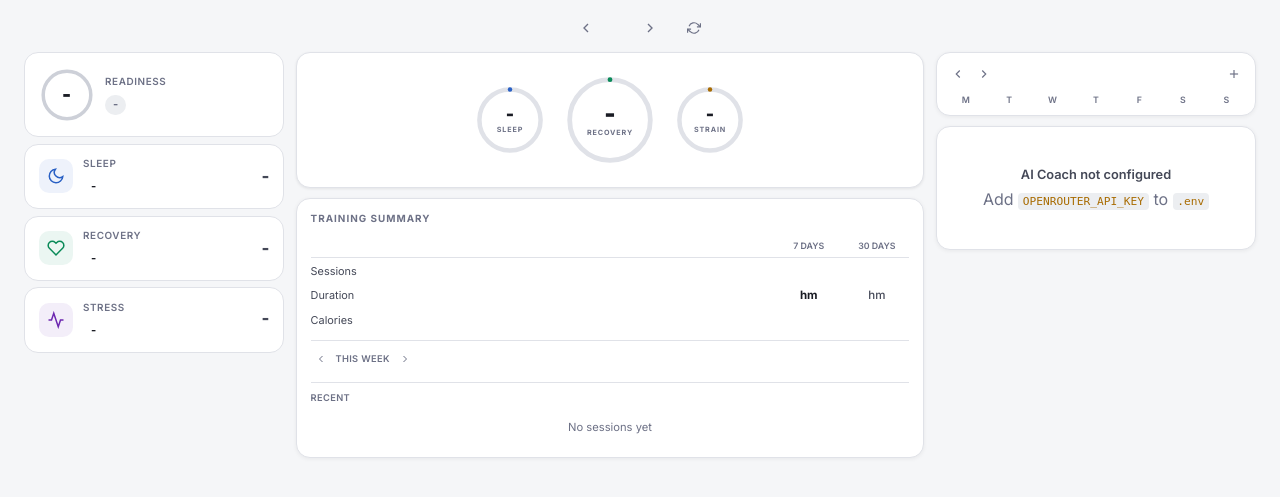
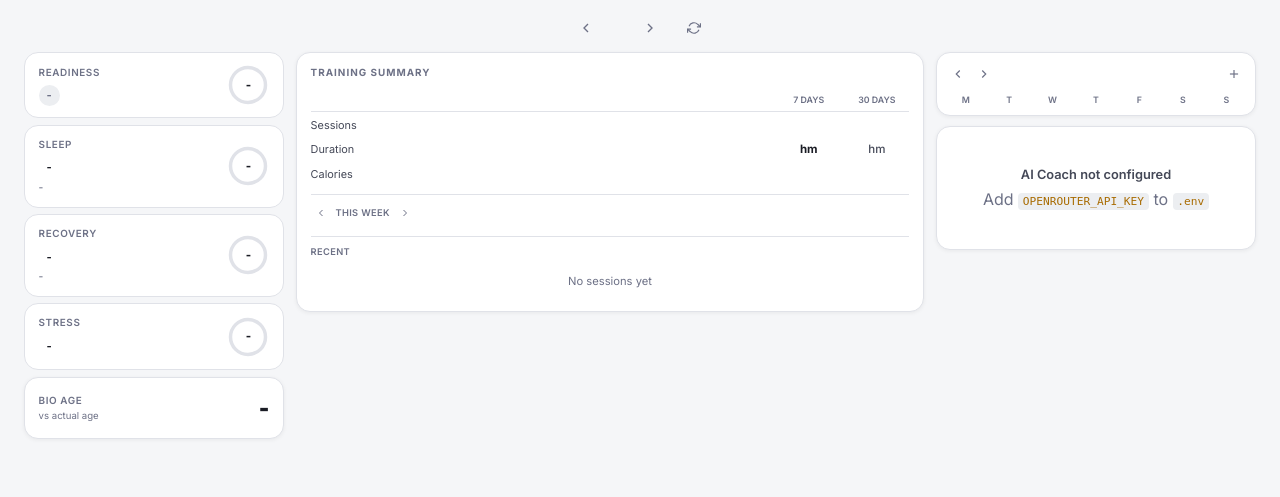
Before and after one commit to bgonc/polar-coach, a Flask app: template templates/dashboard.html in a window 1280 px wide. Shown: the part 48-545 px from the top of the page. Run offline with Flask 3, Linux system fonts and the light colour scheme; the template is opened without the code that fills it, so the values that code supplies are empty.

Commit message:
Replace hero rings with mini rings in score cards, add Bio Age
Score cards now have small circular gauges on the right side:
- Readiness: ring with score, colored by level
- Sleep: ring with score, subtitle shows duration
- Recovery: ring with ANS charge mapped to percentage
- Stress: ring with stress score

Bio Age card:
- Calculated from resting HR, HRV, sleep score, stress vs population averages
- Shows bio age (e.g. 43.2) and difference from actual age
- Green if younger, red if older

Removed the standalone hero rings section (was empty/redundant).

Co-Authored-By: Claude Opus 4.6 (1M context) <noreply@anthropic.com>

```diff
--- a/app.py
+++ b/app.py
@@ -295,6 +295,7 @@ def dashboard(date=None):
         summaries=summaries,
         training_summary=training_summary,
         events_json=json.dumps(_get_cached_events()),
+        profile=get_profile(),
         errors=errors,
         selected_date=date_str,
         is_today=date_str == datetime.now().strftime("%Y-%m-%d"),
--- a/static/style.css
+++ b/static/style.css
@@ -89,61 +89,20 @@ body { font-family: 'Inter', -apple-system, sans-serif; background: var(--bg); c
 .col { display: flex; flex-direction: column; gap: 0.6rem; }
 .col-header { font-size: 0.62rem; font-weight: 700; letter-spacing: 0.14em; text-transform: uppercase; color: var(--text3); padding: 0; margin: 0; }
 
-/* Hero Rings */
-.hero-rings {
-    display: flex;
-    align-items: center;
-    justify-content: center;
-    gap: 1rem;
-    padding: 1.2rem 0;
-    background: var(--surface);
-    border: 1px solid var(--border);
-    border-radius: var(--r);
-    box-shadow: 0 1px 3px rgba(0,0,0,0.08);
-}
+/* Mini rings in score cards */
+.mini-ring { position: relative; width: 42px; height: 42px; flex-shrink: 0; }
+.mini-ring svg { width: 100%; height: 100%; transform: rotate(-90deg); }
+.ring-track { fill: none; stroke: var(--border); stroke-width: 4; }
+.ring-progress { fill: none; stroke-width: 4; stroke-linecap: round; transition: stroke-dasharray 0.6s ease, stroke 0.4s ease; stroke-dasharray: 0 126; }
+.mini-ring-val { position: absolute; inset: 0; display: flex; align-items: center; justify-content: center; font-size: 0.72rem; font-weight: 800; color: var(--text); }
 
-.hero-ring {
-    position: relative;
-    width: 72px;
-    height: 72px;
-}
+.score-sub { display: block; font-size: 0.65rem; color: var(--text3); font-weight: 500; margin-top: 0.1rem; }
 
-.hero-ring svg { width: 100%; height: 100%; transform: rotate(-90deg); }
-.ring-track { fill: none; stroke: var(--border); stroke-width: 5; }
-.ring-progress { fill: none; stroke-width: 5; stroke-linecap: round; transition: stroke-dasharray 0.8s ease, stroke 0.4s ease; }
-
-.hero-ring-main {
-    width: 96px;
-    height: 96px;
-}
-
-.hero-ring-text {
-    position: absolute;
-    inset: 0;
-    display: flex;
-    flex-direction: column;
-    align-items: center;
-    justify-content: center;
-}
-
-.hero-ring-val {
-    font-size: 1.1rem;
-    font-weight: 900;
-    line-height: 1;
-    color: var(--text);
-}
-
-.hero-ring-val-lg {
-    font-size: 1.5rem;
-}
-
-.hero-ring-label {
-    font-size: 0.45rem;
-    font-weight: 700;
-    letter-spacing: 0.12em;
-    color: var(--text3);
-    margin-top: 0.15rem;
-}
+/* Bio Age card */
+.card-bio-age { padding: 0.6rem 0.85rem; }
+.bio-age-row { display: flex; align-items: center; justify-content: space-between; }
+.bio-age-val { font-size: 1.4rem; font-weight: 900; }
+.bio-age-sub { display: block; font-size: 0.6rem; color: var(--text3); margin-top: 0.1rem; }
 
 /* Cards */
 .card { background: var(--surface); border: 1px solid var(--border); border-radius: var(--r); padding: 0.85rem; transition: background-color 0.3s ease, border-color 0.3s ease; box-shadow: 0 1px 3px rgba(0,0,0,0.08); }
@@ -170,13 +129,8 @@ body { font-family: 'Inter', -apple-system, sans-serif; background: var(--bg); c
 .pill-red { background: var(--red-dim); color: var(--red); }
 .pill-dim { background: var(--bg2); color: var(--text3); }
 
-/* Readiness hero card */
+/* Readiness card */
 .readiness-card { transition: border-color 0.3s ease, border-left-width 0.3s ease; }
-.readiness-card .score-top { padding: 0.85rem; }
-.readiness-ring { position: relative; width: 56px; height: 56px; flex-shrink: 0; }
-.readiness-ring svg { width: 100%; height: 100%; }
-.readiness-ring circle:last-child { transition: stroke-dasharray 0.6s ease; }
-.readiness-val { position: absolute; inset: 0; display: flex; align-items: center; justify-content: center; font-size: 1.2rem; font-weight: 900; }
 
 .score-mini { font-size: 1.05rem; font-weight: 800; color: var(--text2); flex-shrink: 0; }
 .stress-mini-wrap { display: flex; flex-direction: column; align-items: flex-end; gap: 0.2rem; flex-shrink: 0; }
--- a/templates/dashboard.html
+++ b/templates/dashboard.html
@@ -32,43 +32,39 @@
     <!-- ========== LEFT: Status ========== -->
     <div class="col col-left">
 
-        <!-- Score Cards -->
+        <!-- Score Cards with mini rings -->
         <div class="score-cards">
-            <!-- Readiness (hero card) -->
             <div class="score-card readiness-card" onclick="this.classList.toggle('expanded')">
                 <div class="score-top">
-                    <div class="readiness-ring">
-                        <svg viewBox="0 0 80 80">
-                            <circle cx="40" cy="40" r="34" fill="none" stroke="var(--border2)" stroke-width="5"/>
-                            <circle id="readinessRing" cx="40" cy="40" r="34" fill="none" stroke-width="5" stroke-linecap="round"
-                                style="stroke-dasharray: 0 214; transform: rotate(-90deg); transform-origin: center;"/>
-                        </svg>
-                        <span id="readinessVal" class="readiness-val">-</span>
-                    </div>
                     <div class="score-main">
                         <span class="score-name">Readiness</span>
                         <span id="readinessPill" class="pill pill-dim">-</span>
                     </div>
+                    <div class="mini-ring" id="readinessRingWrap">
+                        <svg viewBox="0 0 48 48"><circle cx="24" cy="24" r="20" class="ring-track"/><circle cx="24" cy="24" r="20" class="ring-progress" id="readinessRing"/></svg>
+                        <span class="mini-ring-val" id="readinessVal">-</span>
+                    </div>
                 </div>
                 <div class="score-detail" id="readinessDetail">
                     <div class="detail-row"><span>Score</span><span id="dReadiness">-</span></div>
-                    <div class="detail-row"><span>Sleep contribution</span><span id="dReadSleep">-</span></div>
-                    <div class="detail-row"><span>Recovery contribution</span><span id="dReadRecov">-</span></div>
-                    <div class="detail-row"><span>Stress contribution</span><span id="dReadStress">-</span></div>
+                    <div class="detail-row"><span>Sleep</span><span id="dReadSleep">-</span></div>
+                    <div class="detail-row"><span>Recovery</span><span id="dReadRecov">-</span></div>
+                    <div class="detail-row"><span>Stress</span><span id="dReadStress">-</span></div>
                     <div id="readinessContributors" class="readiness-contributors"></div>
                 </div>
             </div>
 
             <div class="score-card" onclick="this.classList.toggle('expanded')">
                 <div class="score-top">
-                    <div class="score-icon sleep-bg">
-                        <svg viewBox="0 0 24 24" fill="none" stroke="currentColor" stroke-width="2" width="18" height="18"><path d="M21 12.79A9 9 0 1 1 11.21 3 7 7 0 0 0 21 12.79z"/></svg>
-                    </div>
                     <div class="score-main">
                         <span class="score-name">Sleep</span>
                         <span id="sleepPill" class="pill">-</span>
+                        <span class="score-sub" id="sleepMini">-</span>
                     </div>
-                    <span id="sleepMini" class="score-mini">-</span>
+                    <div class="mini-ring">
+                        <svg viewBox="0 0 48 48"><circle cx="24" cy="24" r="20" class="ring-track"/><circle cx="24" cy="24" r="20" class="ring-progress" id="sleepRing"/></svg>
+                        <span class="mini-ring-val" id="sleepRingVal">-</span>
+                    </div>
                 </div>
                 <div class="score-detail" id="sleepDetail">
                     <div class="detail-row"><span>Score</span><span id="dSleepScore">-</span></div>
@@ -81,14 +77,15 @@
 
             <div class="score-card" onclick="this.classList.toggle('expanded')">
                 <div class="score-top">
-                    <div class="score-icon recovery-bg">
-                        <svg viewBox="0 0 24 24" fill="none" stroke="currentColor" stroke-width="2" width="18" height="18"><path d="M20.84 4.61a5.5 5.5 0 0 0-7.78 0L12 5.67l-1.06-1.06a5.5 5.5 0 0 0-7.78 7.78l1.06 1.06L12 21.23l7.78-7.78 1.06-1.06a5.5 5.5 0 0 0 0-7.78z"/></svg>
-                    </div>
                     <div class="score-main">
                         <span class="score-name">Recovery</span>
                         <span id="recoveryPill" class="pill">-</span>
+                        <span class="score-sub" id="recoveryMini">-</span>
                     </div>
-                    <span id="recoveryMini" class="score-mini">-</span>
+                    <div class="mini-ring">
+                        <svg viewBox="0 0 48 48"><circle cx="24" cy="24" r="20" class="ring-track"/><circle cx="24" cy="24" r="20" class="ring-progress" id="recoveryRing"/></svg>
+                        <span class="mini-ring-val" id="recoveryRingVal">-</span>
+                    </div>
                 </div>
                 <div class="score-detail" id="recoveryDetail">
                     <div class="detail-row"><span>ANS Charge</span><span id="dAns">-</span></div>
@@ -100,23 +97,29 @@
 
             <div class="score-card" onclick="this.classList.toggle('expanded')">
                 <div class="score-top">
-                    <div class="score-icon stress-bg">
-                        <svg viewBox="0 0 24 24" fill="none" stroke="currentColor" stroke-width="2" width="18" height="18"><polyline points="22 12 18 12 15 21 9 3 6 12 2 12"/></svg>
-                    </div>
                     <div class="score-main">
                         <span class="score-name">Stress</span>
                         <span id="stressPill" class="pill">-</span>
+                        <span class="score-sub stress-now" id="stressNow"></span>
                     </div>
-                    <div class="stress-mini-wrap">
-                        <span id="stressMini" class="score-mini">-</span>
-                        <span id="stressNow" class="stress-now"></span>
+                    <div class="mini-ring">
+                        <svg viewBox="0 0 48 48"><circle cx="24" cy="24" r="20" class="ring-track"/><circle cx="24" cy="24" r="20" class="ring-progress" id="stressRing"/></svg>
+                        <span class="mini-ring-val" id="stressMini">-</span>
                     </div>
                 </div>
                 <div class="score-detail" id="stressDetail">
                     <div class="detail-row"><span>Overall</span><span id="dStressTotal">-</span></div>
-                    <div class="detail-row"><span>ANS component</span><span id="dStressAns">-</span></div>
-                    <div class="detail-row"><span>HRV component</span><span id="dStressHrv">-</span></div>
-                    <div class="detail-row"><span>HR component</span><span id="dStressHr">-</span></div>
+                    <div class="detail-row"><span>ANS</span><span id="dStressAns">-</span></div>
+                    <div class="detail-row"><span>HRV</span><span id="dStressHrv">-</span></div>
+                    <div class="detail-row"><span>HR</span><span id="dStressHr">-</span></div>
+                </div>
+            </div>
+
+            <!-- Bio Age -->
+            <div class="card card-bio-age">
+                <div class="bio-age-row">
+                    <div><span class="score-name">Bio Age</span><span class="bio-age-sub" id="bioAgeSub">vs actual age</span></div>
+                    <span class="bio-age-val" id="bioAgeVal">-</span>
                 </div>
             </div>
         </div>
@@ -162,40 +165,6 @@
 
     <!-- ========== CENTER: Training ========== -->
     <div class="col col-center">
-        <!-- Hero Rings -->
-        <div class="hero-rings">
-            <div class="hero-ring" id="heroSleep">
-                <svg viewBox="0 0 80 80">
-                    <circle cx="40" cy="40" r="34" class="ring-track"/>
-                    <circle cx="40" cy="40" r="34" class="ring-progress" id="heroSleepRing" style="stroke:var(--blue);stroke-dasharray:0 214"/>
-                </svg>
-                <div class="hero-ring-text">
-                    <span class="hero-ring-val" id="heroSleepVal">-</span>
-                    <span class="hero-ring-label">SLEEP</span>
-                </div>
-            </div>
-            <div class="hero-ring hero-ring-main" id="heroRecovery">
-                <svg viewBox="0 0 100 100">
-                    <circle cx="50" cy="50" r="42" class="ring-track"/>
-                    <circle cx="50" cy="50" r="42" class="ring-progress" id="heroRecoveryRing" style="stroke:var(--green);stroke-dasharray:0 264"/>
-                </svg>
-                <div class="hero-ring-text">
-                    <span class="hero-ring-val hero-ring-val-lg" id="heroRecoveryVal">-</span>
-                    <span class="hero-ring-label">RECOVERY</span>
-                </div>
-            </div>
-            <div class="hero-ring" id="heroStrain">
-                <svg viewBox="0 0 80 80">
-                    <circle cx="40" cy="40" r="34" class="ring-track"/>
-                    <circle cx="40" cy="40" r="34" class="ring-progress" id="heroStrainRing" style="stroke:var(--yellow);stroke-dasharray:0 214"/>
-                </svg>
-                <div class="hero-ring-text">
-                    <span class="hero-ring-val" id="heroStrainVal">-</span>
-                    <span class="hero-ring-label">STRAIN</span>
-                </div>
-            </div>
-        </div>
-
         <!-- Log Exercise Form (hidden) -->
         <div id="addExForm" class="card add-ex-form" style="display:none">
             <div class="form-row">
@@ -388,36 +357,19 @@ function navDate(dir) {
 document.getElementById('datePicker').addEventListener('change', function() { setDate(this.value); });
 
 // ===== Score Cards =====
-function updateHeroRings(ds) {
-    const sc = dailyScores[ds] || {};
-    const sl = sc.sleep;
-    const rd = sc.readiness;
-    const st = sc.stress;
-
-    // Sleep ring (0-100, circumference = 2*PI*34 = 213.6)
-    const sleepScore = sl ? sl.score : 0;
-    document.getElementById('heroSleepVal').textContent = sleepScore || '-';
-    const sleepRing = document.getElementById('heroSleepRing');
-    sleepRing.style.strokeDasharray = (sleepScore / 100 * 214) + ' 214';
-    sleepRing.style.stroke = sleepScore >= 80 ? 'var(--green)' : sleepScore >= 60 ? 'var(--blue)' : sleepScore >= 40 ? 'var(--yellow)' : 'var(--red)';
-
-    // Recovery ring (0-100, circumference = 2*PI*42 = 263.9)
-    const recScore = rd ? rd.score : 0;
-    document.getElementById('heroRecoveryVal').textContent = recScore || '-';
-    const recRing = document.getElementById('heroRecoveryRing');
-    recRing.style.strokeDasharray = (recScore / 100 * 264) + ' 264';
-    recRing.style.stroke = recScore >= 80 ? 'var(--green)' : recScore >= 60 ? 'var(--blue)' : recScore >= 40 ? 'var(--yellow)' : 'var(--red)';
-
-    // Strain ring — inverse of stress (high stress = high strain)
-    const strainScore = st ? st.stress_score : 0;
-    document.getElementById('heroStrainVal').textContent = strainScore ? strainScore.toFixed(0) : '-';
-    const strainRing = document.getElementById('heroStrainRing');
-    strainRing.style.strokeDasharray = (strainScore / 100 * 214) + ' 214';
-    strainRing.style.stroke = strainScore <= 30 ? 'var(--blue)' : strainScore <= 60 ? 'var(--yellow)' : 'var(--red)';
+function setMiniRing(id, score, color) {
+    const el = document.getElementById(id);
+    if (!el) return;
+    // circumference = 2*PI*20 = 125.66
+    el.style.strokeDasharray = (score / 100 * 126) + ' 126';
+    el.style.stroke = color;
+}
+
+function scoreColor(score) {
+    return score >= 80 ? 'var(--green)' : score >= 60 ? 'var(--blue)' : score >= 40 ? 'var(--yellow)' : 'var(--red)';
 }
 
 function updateScoreCards(ds) {
-    updateHeroRings(ds);
     const sc = dailyScores[ds] || {};
     const sl = sc.sleep;
     const rc = sc.recovery;
@@ -427,13 +379,10 @@ function updateScoreCards(ds) {
     const rech = allRecharge[ds];
 
     // Readiness card
-    const ring = document.getElementById('readinessRing');
     const rVal = document.getElementById('readinessVal');
     const readCard = document.querySelector('.readiness-card');
     if (rd) {
-        const pct = rd.score / 100;
-        ring.style.strokeDasharray = (pct * 214) + ' 214';
-        ring.style.stroke = `var(--${rd.color})`;
+        setMiniRing('readinessRing', rd.score, `var(--${rd.color})`);
         rVal.textContent = rd.score;
         setPill('readinessPill', rd.label, rd.color);
         readCard.style.borderColor = `var(--${rd.color})`;
@@ -469,6 +418,8 @@ function updateScoreCards(ds) {
     // Sleep card
     if (sl && sl.score > 0) {
         setPill('sleepPill', sl.label, sl.color);
+        setMiniRing('sleepRing', sl.score, scoreColor(sl.score));
+        document.getElementById('sleepRingVal').textContent = sl.score;
         const totalMin = sleep ? Math.round((sleep.light_sleep + sleep.deep_sleep + sleep.rem_sleep) / 60) : 0;
         document.getElementById('sleepMini').textContent = fmtMin(totalMin);
         document.getElementById('dSleepScore').textContent = sl.score + '/100';
@@ -485,6 +436,10 @@ function updateScoreCards(ds) {
     // Recovery card
     if (rc) {
         setPill('recoveryPill', rc.label, rc.color);
+        // Map ANS charge (-10 to +10) to 0-100 for ring
+        const recPct = Math.max(0, Math.min(100, (rc.ans_charge + 10) / 20 * 100));
+        setMiniRing('recoveryRing', recPct, `var(--${rc.color})`);
+        document.getElementById('recoveryRingVal').textContent = rc.ans_charge > 0 ? '+' + rc.ans_charge.toFixed(0) : rc.ans_charge.toFixed(0);
         document.getElementById('recoveryMini').textContent = rc.ans_charge > 0 ? '+' + rc.ans_charge.toFixed(1) : rc.ans_charge.toFixed(1);
         document.getElementById('dAns').textContent = rc.ans_charge.toFixed(1);
         document.getElementById('dHrv').textContent = rech ? rech.heart_rate_variability_avg + ' ms' : '-';
@@ -503,6 +458,7 @@ function updateScoreCards(ds) {
     // Stress card
     if (st) {
         setPill('stressPill', st.label, st.color);
+        setMiniRing('stressRing', st.stress_score, `var(--${st.color})`);
         document.getElementById('stressMini').textContent = st.stress_score;
         document.getElementById('dStressTotal').textContent = st.stress_score + '/100';
         document.getElementById('dStressAns').textContent = st.ans_stress + '/100';
@@ -1030,6 +986,45 @@ function showSessionsFor(ds) {
 }
 
 renderWeekDots();
+
+// Bio Age calculation
+function computeBioAge() {
+    // Inputs: actual age (from DOB), resting HR, HRV, sleep score avg, stress avg
+    // Lower resting HR, higher HRV, better sleep = younger bio age
+    const profile = dailyScores;
+    const summaries = {{ summaries | tojson }};
+    const m = summaries.month || {};
+
+    // Get actual age from profile DOB
+    const dob = '{{ profile.date_of_birth if profile is defined else "" }}' || '';
+    if (!dob) { return; }
+    const birthDate = new Date(dob);
+    const actualAge = Math.floor((Date.now() - birthDate.getTime()) / (365.25 * 24 * 60 * 60 * 1000));
+
+    const rhr = m.rhr || 55;
+    const hrv = m.hrv || 37;
+    const sleepScore = m.sleep_score || 75;
+    const stress = m.stress || 50;
+
+    // Bio age adjustments (rough model based on population data):
+    // Resting HR: average for age 47 male ~68bpm. Each 1bpm below = -0.3y
+    let bioAge = actualAge;
+    bioAge += (rhr - 68) * 0.3;       // Lower HR = younger
+    bioAge -= (hrv - 30) * 0.15;      // Higher HRV = younger (30ms is avg for 47y)
+    bioAge -= (sleepScore - 70) * 0.05; // Better sleep = younger
+    bioAge += (stress - 50) * 0.05;    // Higher stress = older
+
+    bioAge = Math.max(actualAge - 15, Math.min(actualAge + 15, Math.round(bioAge * 10) / 10));
+
+    const diff = bioAge - actualAge;
+    const el = document.getElementById('bioAgeVal');
+    const sub = document.getElementById('bioAgeSub');
+    el.textContent = bioAge.toFixed(1);
+    el.style.color = diff <= -2 ? 'var(--green)' : diff >= 2 ? 'var(--red)' : 'var(--text)';
+    sub.textContent = diff <= 0 ? (Math.abs(diff).toFixed(1) + 'y younger') : (diff.toFixed(1) + 'y older');
+    sub.style.color = diff <= -2 ? 'var(--green)' : diff >= 2 ? 'var(--red)' : 'var(--text3)';
+}
+computeBioAge();
 
 // Init
 setDate(currentDate);
```
